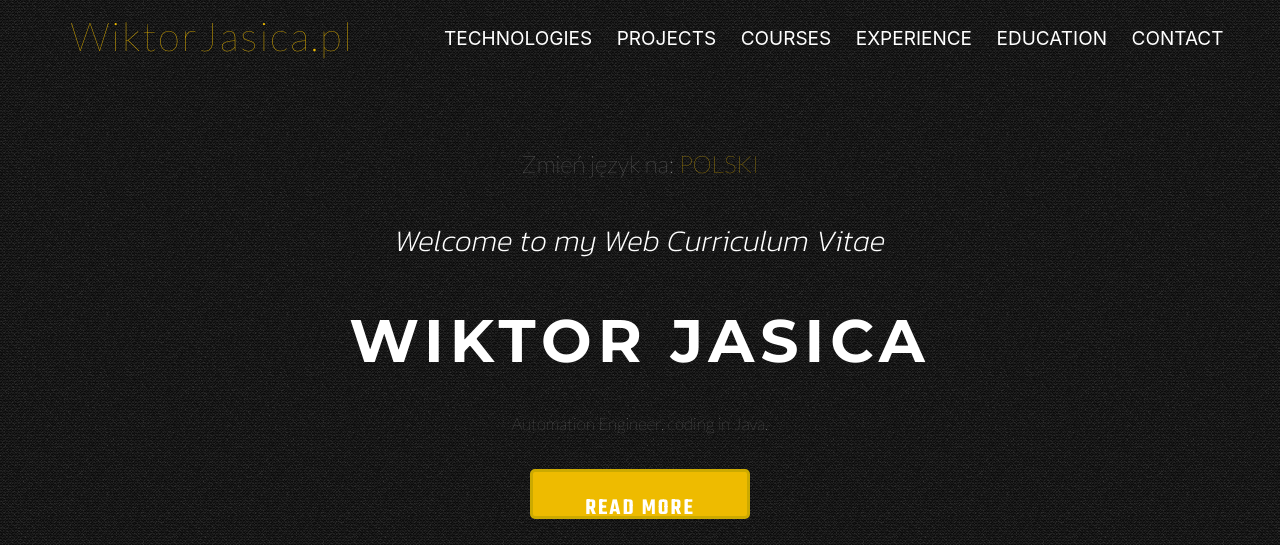
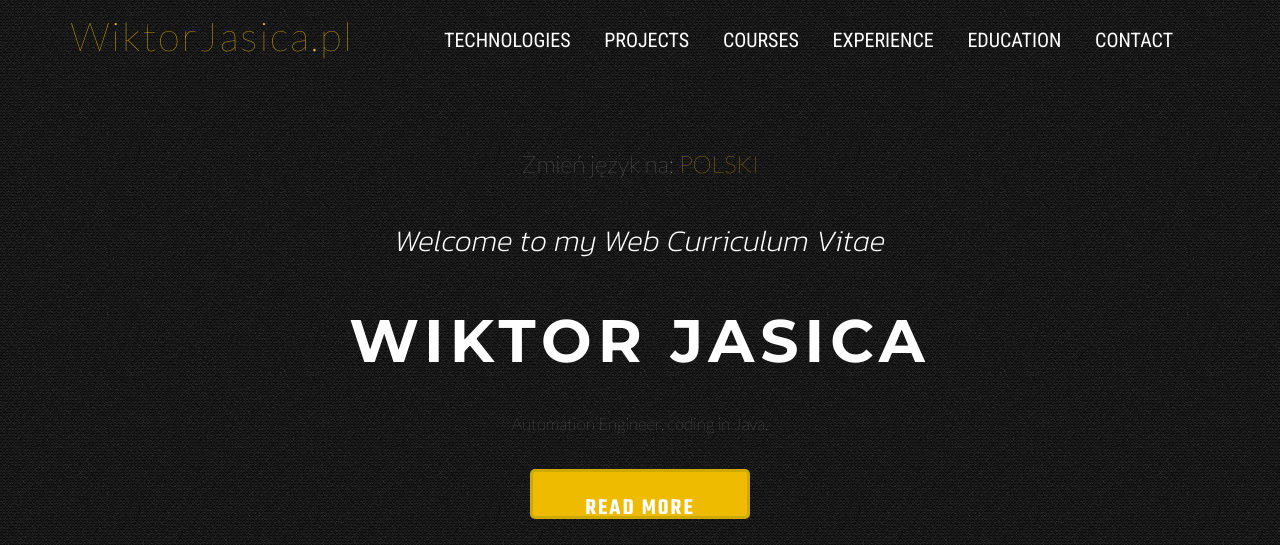
Before and after one commit to WiktorJasica/Web_Portfolio, a plain HTML site: page CurriculumVitae/index.html in a window 1280 px wide. Shown: the top 545 px of the page. Drawn offline with nearby package versions, Linux system fonts and the light colour scheme.

Commit message:
Manu font change

```diff
--- a/CurriculumVitae/style.css
+++ b/CurriculumVitae/style.css
@@ -67,6 +67,7 @@ header
 	width:70%;
 	height:70px;
 	margin:0px;
+	font-family: 'Roboto Condensed', sans-serif;
 }
 
 .menu > ul
@@ -80,8 +81,8 @@ header
 .menu > ul > li
 {
 	display:inline-block;
-	margin-right:20px;
-	font-size:19px;
+	margin-right:30px;
+	font-size:20px;
 
 }
 
```
